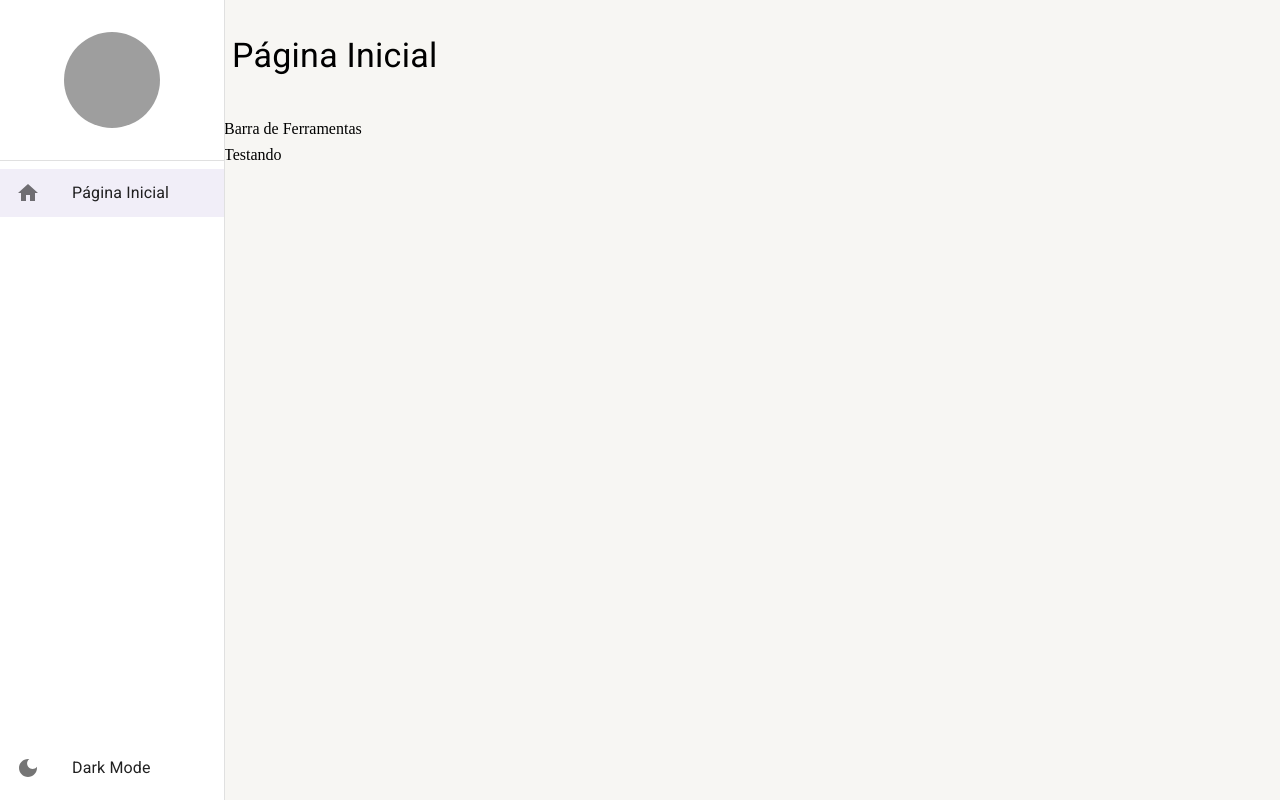
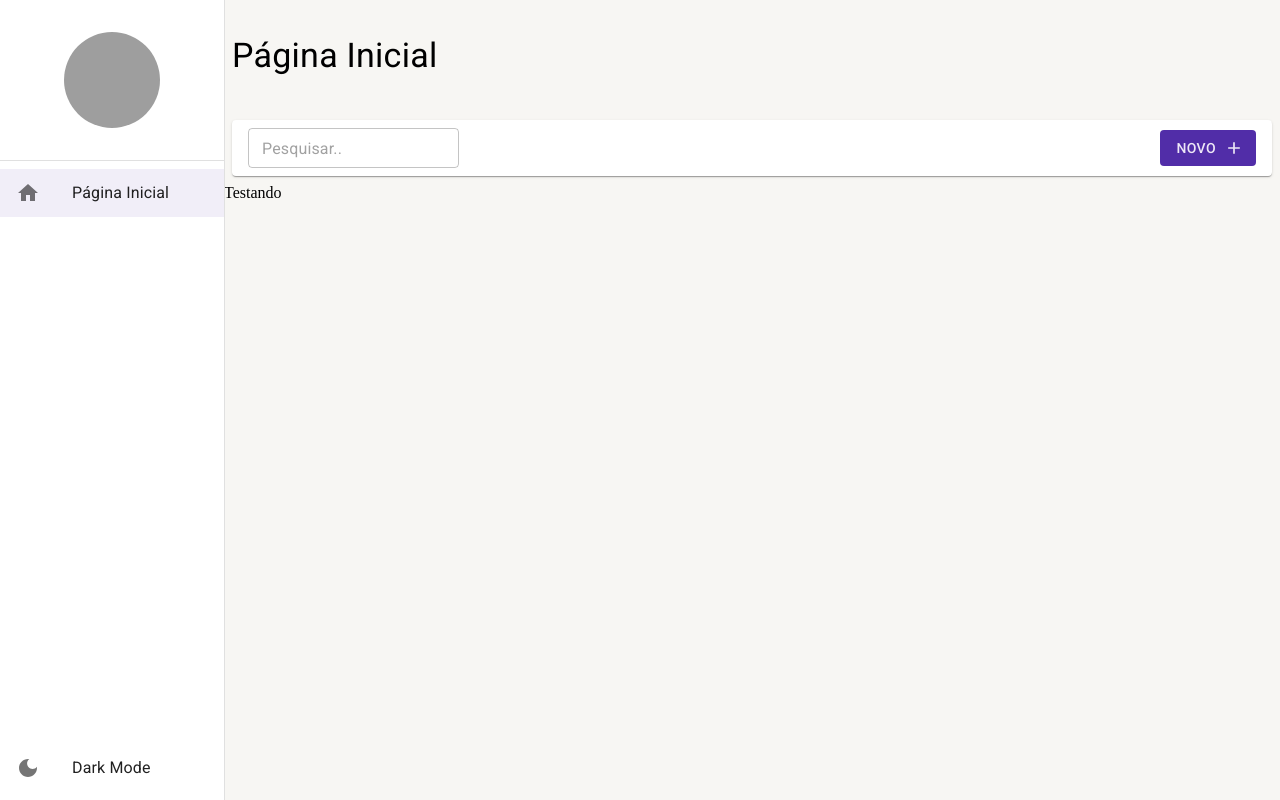
Before and after one commit to giovanaraphaelli/crud-react-with-mui, a React (Create React App) app: page /home in a window 1280 px wide. Built offline with nearby package versions, Linux system fonts and the light colour scheme; grey boxes are pictures that could not be loaded.

Commit message:
feat: cria barra de ferramentas

```diff
--- a/src/pages/dashboard/Dashboard.tsx
+++ b/src/pages/dashboard/Dashboard.tsx
@@ -1,10 +1,11 @@
+import { BarraDeFerramentas } from '../../shared/components';
 import { LayoutBase } from '../../shared/layouts';
 
 export const Dashboard = () => {
   return (
     <LayoutBase
       titulo="Página Inicial"
-      barraDeFerramentas={<>Barra de Ferramentas</>}
+      barraDeFerramentas={<BarraDeFerramentas mostrarInputBusca />}
     >
       Testando
     </LayoutBase>
--- /dev/null
+++ b/src/shared/components/barra-de-ferramentas/BarraDeFerramentas.tsx
@@ -0,0 +1,56 @@
+import { Box, Button, Paper, TextField, useTheme } from '@mui/material';
+import AddIcon from '@mui/icons-material/Add';
+
+interface IBarraDeFerramentasProps {
+  textoDaBusca?: string;
+  mostrarInputBusca?: boolean;
+  aoMudarTextoDeBusca?: (novoTexto: string) => void;
+  textoBotaoNovo?: string;
+  mostrarBotaoNovo?: boolean;
+  aoClicarEmNovo?: () => void;
+}
+
+export const BarraDeFerramentas: React.FC<IBarraDeFerramentasProps> = ({
+  textoDaBusca = '',
+  mostrarInputBusca = false,
+  aoMudarTextoDeBusca,
+  textoBotaoNovo = 'Novo',
+  mostrarBotaoNovo = true,
+  aoClicarEmNovo: aoClicarEmNovo,
+}) => {
+  const theme = useTheme();
+  return (
+    <Box
+      height={theme.spacing(5)}
+      marginX={1}
+      padding={1}
+      paddingX={2}
+      display="flex"
+      alignItems="center"
+      gap={1}
+      component={Paper}
+    >
+      {mostrarInputBusca && (
+        <TextField
+          size="small"
+          placeholder="Pesquisar.."
+          value={textoDaBusca}
+          onChange={(e) => aoMudarTextoDeBusca?.(e.target.value)}
+        />
+      )}
+      <Box display="flex" flex={1} justifyContent="end">
+        {mostrarBotaoNovo && (
+          <Button
+            variant="contained"
+            color="primary"
+            disableElevation
+            endIcon={<AddIcon />}
+            onClick={aoClicarEmNovo}
+          >
+            {textoBotaoNovo}
+          </Button>
+        )}
+      </Box>
+    </Box>
+  );
+};
--- a/src/shared/components/index.ts
+++ b/src/shared/components/index.ts
@@ -1 +1,2 @@
 export * from './menu-lateral/MenuLateral';
+export * from './barra-de-ferramentas/BarraDeFerramentas';
```
